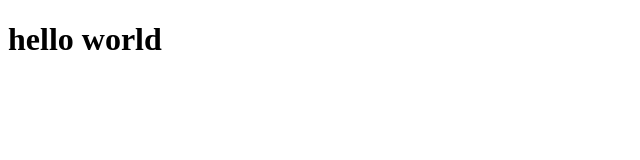
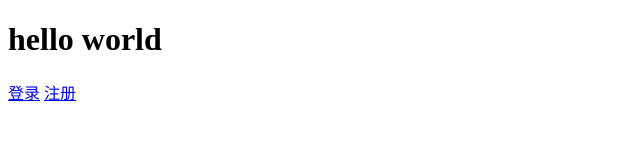
Before and after one commit to callanFy/callanfy.fun-frontend, a plain HTML site: page index.html in a window 1280 px wide. Shown: the whole page, without its empty margins (0-640 px from the left). Drawn offline with Linux system fonts and the light colour scheme.

Commit message:
提交测试01：新增main

```diff
--- a/index.html
+++ b/index.html
@@ -7,5 +7,9 @@
 </head>
 <body>
     <h1>hello world</h1>
+    <div id="main">
+        <a href="login.html">登录</a>
+        <a href="register.html">注册</a>
+    </div>
 </body>
 </html>
```
